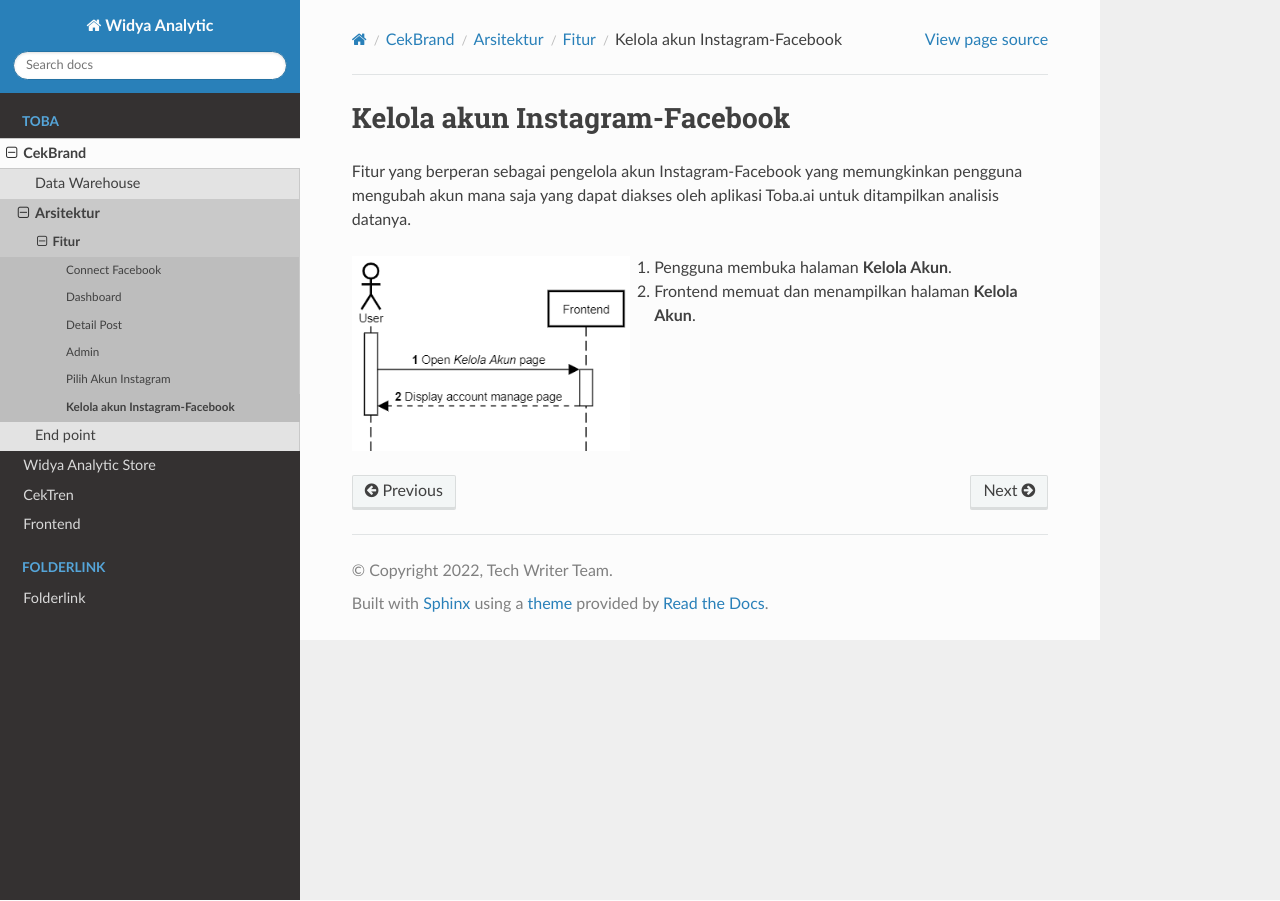
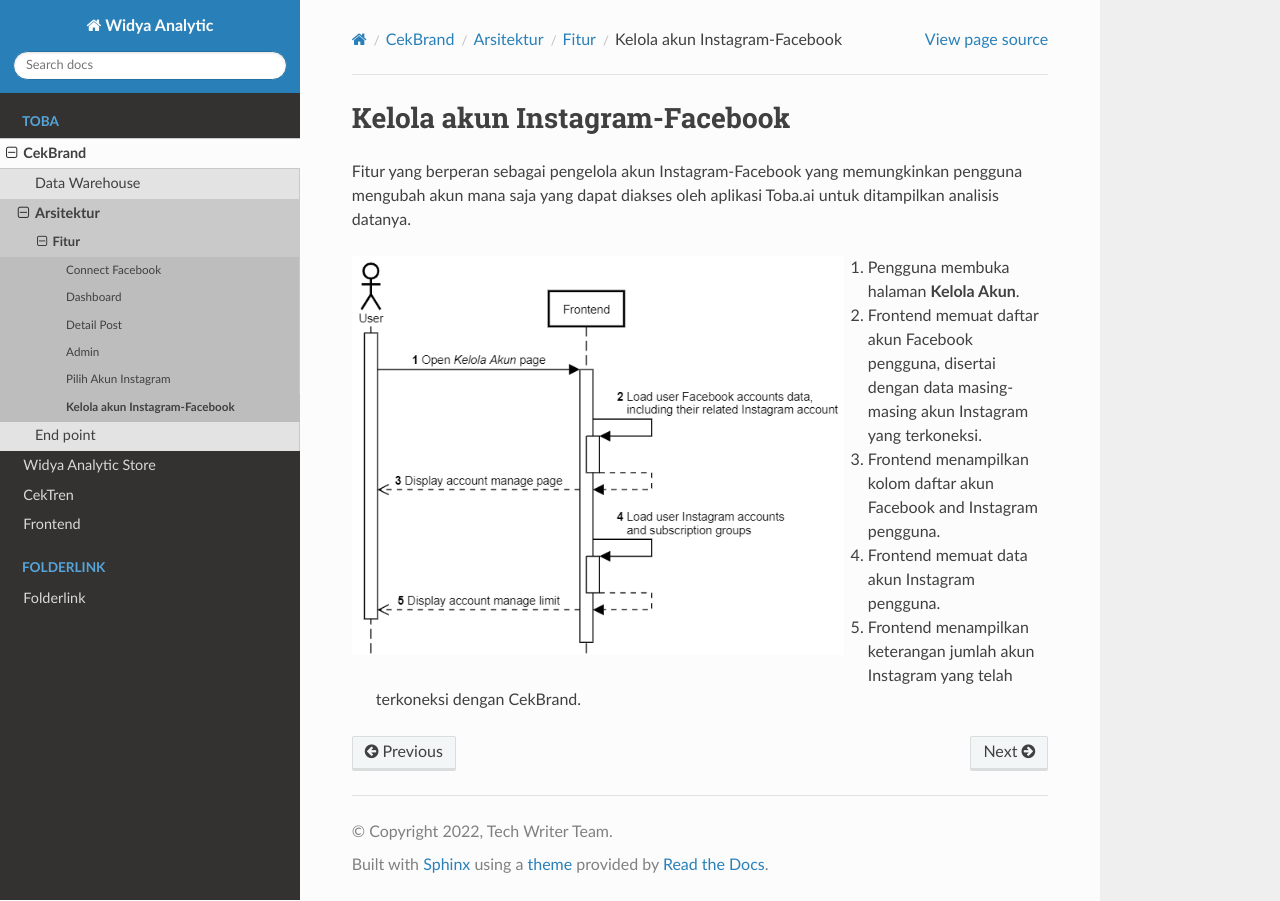
Before and after one commit to syrico/dokumentasi_data_widyaanalytics, a Sphinx documentation site: the page built from docs/source/Toba/cekbrand/architecture/feature/account-manage.rst, in a window 1280 px wide. Built offline with Sphinx 7.4.7 and the Read the Docs theme 2.0.0, drawn with Linux system fonts in a browser that asks for light colours.

Commit message:
feat(feature): add Frontend participant to account manage sequence

```diff
--- a/docs/source/Toba/cekbrand/architecture/feature/account-manage.rst
+++ b/docs/source/Toba/cekbrand/architecture/feature/account-manage.rst
@@ -8,4 +8,7 @@ Fitur yang berperan sebagai pengelola akun Instagram-Facebook yang memungkinkan
     :align: left
 
 1. Pengguna membuka halaman **Kelola Akun**.
-2. Frontend memuat dan menampilkan halaman **Kelola Akun**.
+2. Frontend memuat daftar akun Facebook pengguna, disertai dengan data masing-masing akun Instagram yang terkoneksi.
+3. Frontend menampilkan kolom daftar akun Facebook and Instagram pengguna.
+4. Frontend memuat data akun Instagram pengguna.
+5. Frontend menampilkan keterangan jumlah akun Instagram yang telah terkoneksi dengan CekBrand.
```
Also changed, not shown: docs/source/Toba/cekbrand/architecture/feature/account-manage-sequence.txt (+19 -1 lines), docs/source/Toba/cekbrand/architecture/feature/account-manage-sequence.png.
